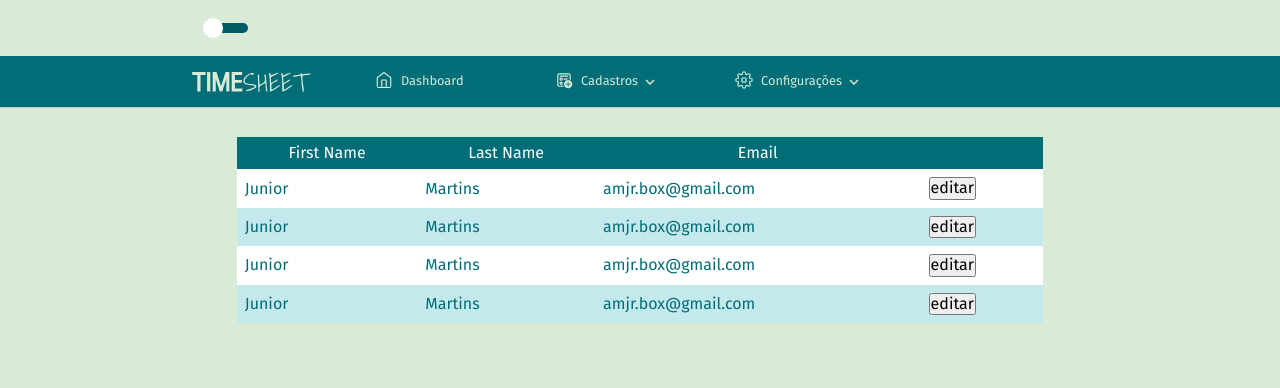
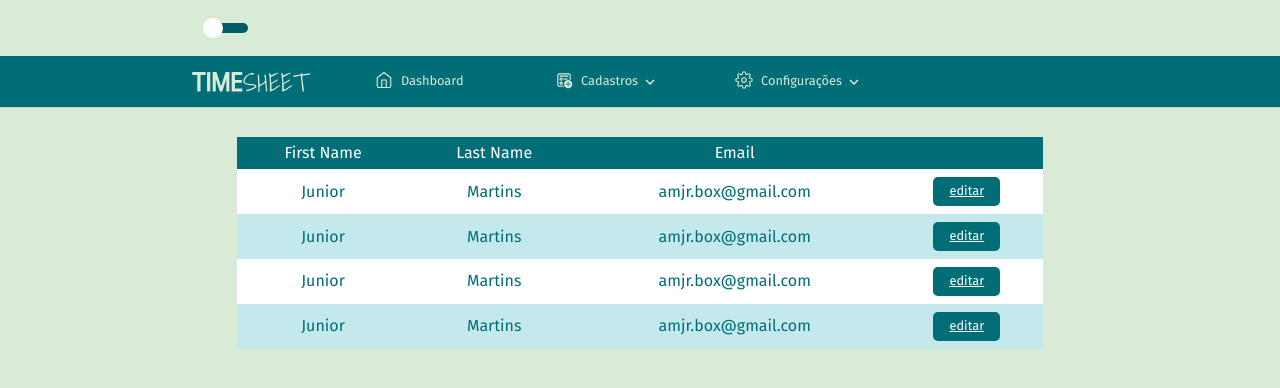
Before and after one commit to juniormartinxo/saros, a React (Create React App) app: page /usuarios in a window 1280 px wide. Shown: the top 388 px of the page. Built offline with nearby package versions, Linux system fonts and the light colour scheme.

Commit message:
Add new route

```diff
--- a/src/Routes.tsx
+++ b/src/Routes.tsx
@@ -8,6 +8,7 @@ import { Subjects } from './pages/Subjects'
 import { Teachers } from './pages/Teachers'
 import { Timesheets } from './pages/Timesheets'
 import { UsersList } from './pages/Users'
+import UsersEdit from './pages/Users/users-edit'
 
 function Routes() {
   return (
@@ -16,6 +17,7 @@ function Routes() {
         <Route path="/" exact component={Dashboard} />
         <Route path="/login" exact component={Login} />
         <Route path="/usuarios" exact component={UsersList} />
+        <Route path="/usuarios/e/" exact component={UsersEdit} />
         <Route path="/professores" exact component={Teachers} />
         <Route path="/turmas" exact component={Classes} />
         <Route path="/disciplinas" exact component={Subjects} />
--- a/src/pages/Users/users-edit.tsx
+++ b/src/pages/Users/users-edit.tsx
@@ -60,4 +60,4 @@ function UsersEdit() {
   )
 }
 
-export { UsersEdit }
+export default UsersEdit
--- a/src/pages/Users/users-list.tsx
+++ b/src/pages/Users/users-list.tsx
@@ -7,9 +7,9 @@ function UsersList() {
       <Grid.Grid>
         <Grid.Head>
           <Grid.Row>
-            <Grid.Cell align="center">First Name</Grid.Cell>
-            <Grid.Cell align="center">Last Name</Grid.Cell>
-            <Grid.Cell align="center">Email</Grid.Cell>
+            <Grid.Cell>First Name</Grid.Cell>
+            <Grid.Cell>Last Name</Grid.Cell>
+            <Grid.Cell>Email</Grid.Cell>
             <Grid.Cell />
           </Grid.Row>
         </Grid.Head>
@@ -19,7 +19,9 @@ function UsersList() {
             <Grid.Cell>Martins</Grid.Cell>
             <Grid.Cell>amjr.box@gmail.com</Grid.Cell>
             <Grid.Cell>
-              <button type="button">editar</button>
+              <Grid.Link type="button" href="/usuarios/e">
+                editar
+              </Grid.Link>
             </Grid.Cell>
           </Grid.Row>
           <Grid.Row>
@@ -27,7 +29,9 @@ function UsersList() {
             <Grid.Cell>Martins</Grid.Cell>
             <Grid.Cell>amjr.box@gmail.com</Grid.Cell>
             <Grid.Cell>
-              <button type="button">editar</button>
+              <Grid.Link type="button" href="/usuarios/e">
+                editar
+              </Grid.Link>
             </Grid.Cell>
           </Grid.Row>
           <Grid.Row>
@@ -35,7 +39,9 @@ function UsersList() {
             <Grid.Cell>Martins</Grid.Cell>
             <Grid.Cell>amjr.box@gmail.com</Grid.Cell>
             <Grid.Cell>
-              <button type="button">editar</button>
+              <Grid.Link type="button" href="/usuarios/e">
+                editar
+              </Grid.Link>
             </Grid.Cell>
           </Grid.Row>
           <Grid.Row>
@@ -43,7 +49,9 @@ function UsersList() {
             <Grid.Cell>Martins</Grid.Cell>
             <Grid.Cell>amjr.box@gmail.com</Grid.Cell>
             <Grid.Cell>
-              <button type="button">editar</button>
+              <Grid.Link type="button" href="/usuarios/e">
+                editar
+              </Grid.Link>
             </Grid.Cell>
           </Grid.Row>
         </Grid.Body>
--- a/src/resources/@types/styled.d.ts
+++ b/src/resources/@types/styled.d.ts
@@ -48,6 +48,7 @@ declare module 'styled-components' {
     fontSizes: {
       base: string
       small: string
+      normal: string
       medium: string
       large: string
     }
--- a/src/resources/styles/global.ts
+++ b/src/resources/styles/global.ts
@@ -10,7 +10,7 @@ const GlobalStyle = createGlobalStyle`
   body {
     font-family: ${(props) => props.theme.fonts.primary};
     background-color: ${(props) => props.theme.body.background};
-    font-size: ${(props) => props.theme.fontSizes.base};
+    font-size: ${(props) => props.theme.fontSizes.normal};
     color: ${(props) => props.theme.body.color};
   }
 
--- a/src/resources/styles/grid.styled.ts
+++ b/src/resources/styles/grid.styled.ts
@@ -28,9 +28,25 @@ const Row = styled.tr`
   }
 `
 
+const Link = styled.a`
+  background-color: ${(props) => props.theme.colors.primary};
+  color: ${(props) => props.theme.colors.white};
+  border: none;
+  border-radius: 5px;
+  padding: 0.5rem 1rem;
+  font-size: ${(props) => props.theme.fontSizes.small};
+  cursor: pointer;
+  transition: all 0.2s ease-in-out;
+
+  &:hover {
+    filter: brightness(120%);
+  }
+`
+
 const Cell = styled.td`
   padding: 0.5rem;
   text-align: ${(props) => props.align};
+  text-align: center;
 `
 
-export { Grid, Head, Body, Row, Cell }
+export { Grid, Head, Body, Row, Cell, Link }
--- a/src/resources/styles/themes/dark.ts
+++ b/src/resources/styles/themes/dark.ts
@@ -47,8 +47,9 @@ const dark: DefaultTheme = {
     secondary: '"DM Sans", sans-serif',
   },
   fontSizes: {
-    base: '0,9rem',
-    small: '1.2rem',
+    base: '0.6rem',
+    small: '0.8rem',
+    normal: '1rem',
     medium: '1.6rem',
     large: '2.4rem',
   },
--- a/src/resources/styles/themes/light.ts
+++ b/src/resources/styles/themes/light.ts
@@ -47,8 +47,9 @@ const light: DefaultTheme = {
     secondary: '"DM Sans", sans-serif',
   },
   fontSizes: {
-    base: '0,9rem',
-    small: '1.2rem',
+    base: '0.6rem',
+    small: '0.8rem',
+    normal: '1rem',
     medium: '1.6rem',
     large: '2.4rem',
   },
```
